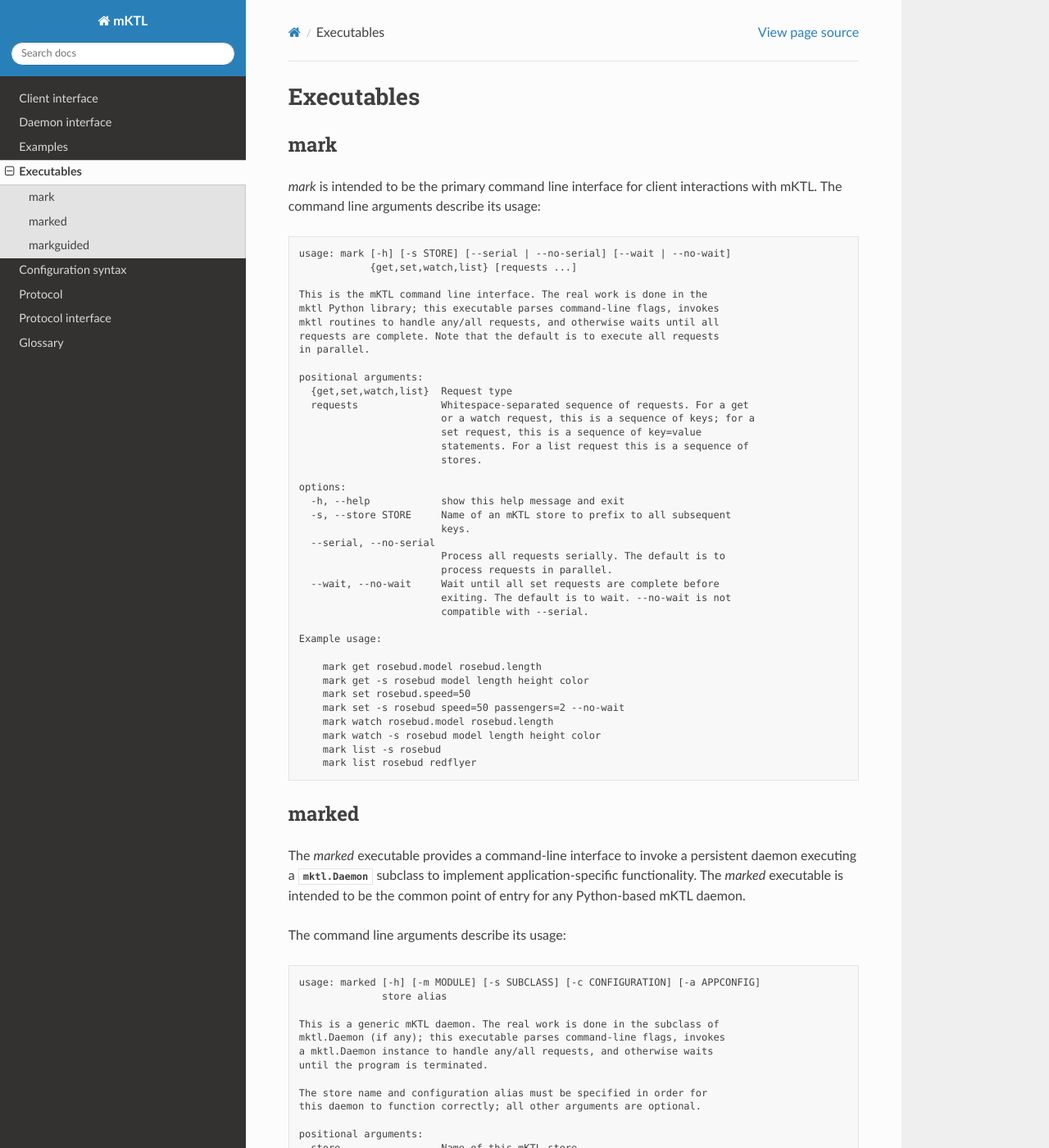
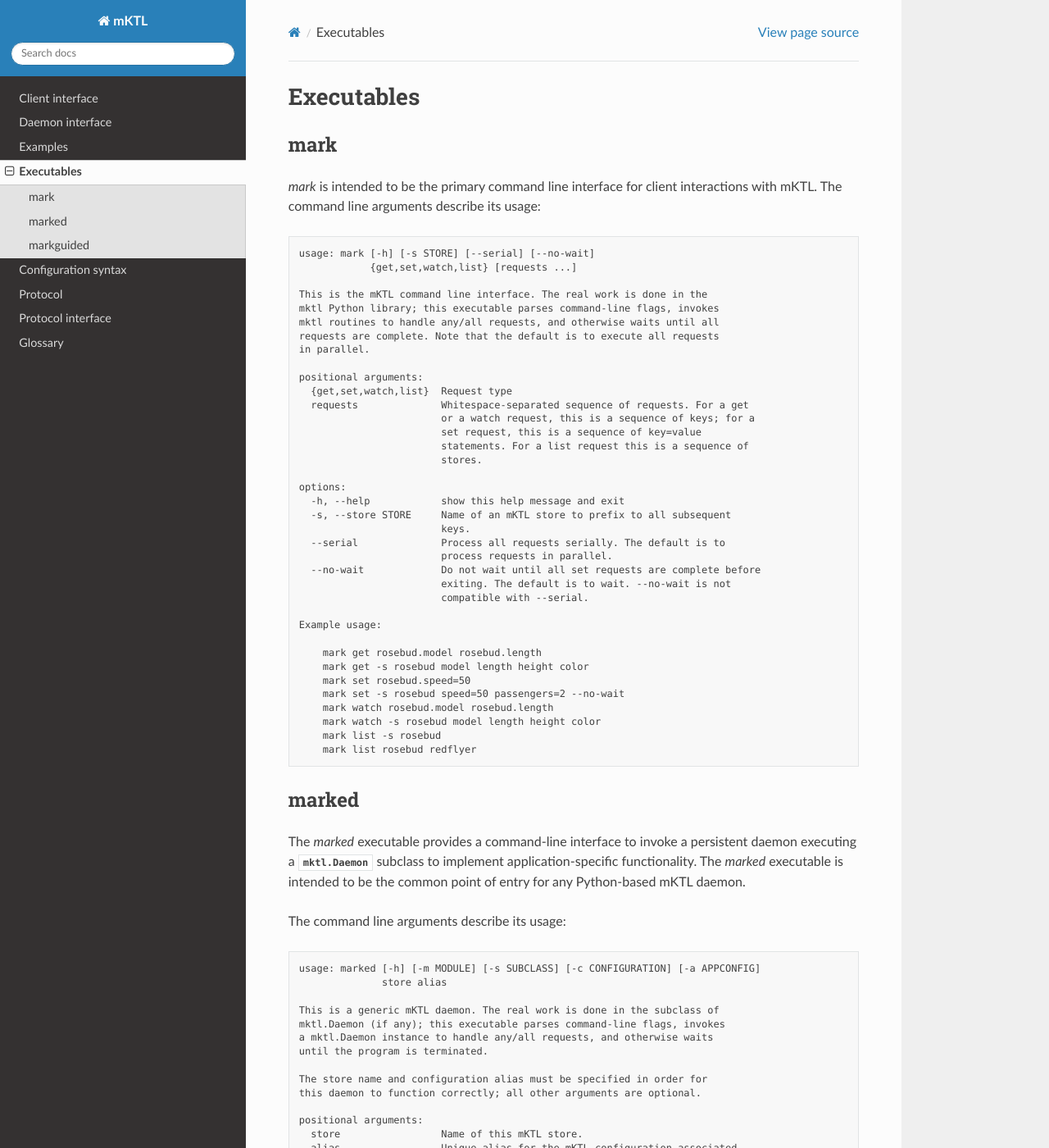
Before and after one commit to KeckObservatory/mKTL, a Sphinx documentation site: the page built from doc/executables.rst, in a window 1280 px wide and 1400 px high. Shown: the whole window at 82% size. Built offline with Sphinx 7.4.7 and the Read the Docs theme 3.1.0, drawn with Linux system fonts in a browser that asks for light colours.

Commit message:
Tweaks to the `mark` command line options.

```diff
--- a/doc/mark.txt
+++ b/doc/mark.txt
@@ -1,4 +1,4 @@
-usage: mark [-h] [-s STORE] [--serial | --no-serial] [--wait | --no-wait]
+usage: mark [-h] [-s STORE] [--serial] [--no-wait]
             {get,set,watch,list} [requests ...]
 
 This is the mKTL command line interface. The real work is done in the
@@ -19,10 +19,9 @@ options:
   -h, --help            show this help message and exit
   -s, --store STORE     Name of an mKTL store to prefix to all subsequent
                         keys.
-  --serial, --no-serial
-                        Process all requests serially. The default is to
+  --serial              Process all requests serially. The default is to
                         process requests in parallel.
-  --wait, --no-wait     Wait until all set requests are complete before
+  --no-wait             Do not wait until all set requests are complete before
                         exiting. The default is to wait. --no-wait is not
                         compatible with --serial.
 
```
